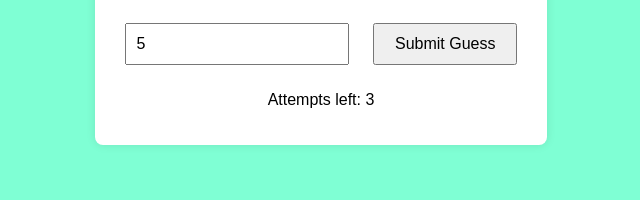
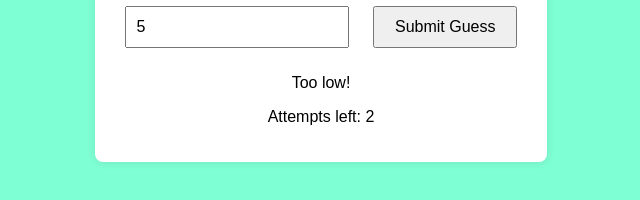
Before and after one commit to swidtech/zuri_game, a plain HTML site: page index.html in a window 1280 px wide. Both pictures are taken after typing "5" into the empty fields and a click on the button "Submit Guess". Shown: the part 388-588 px from the top of the page, without its empty margins (319-959 px from the left). Drawn offline with Linux system fonts and the light colour scheme.

Commit message:
fuctioning added

```diff
--- a/script.js
+++ b/script.js
@@ -0,0 +1,46 @@
+document.addEventListener("DOMContentLoaded", () => {
+    const randomNumber = Math.floor(Math.random() * 100) + 1;
+    let attempts = 3;
+
+    const guessInput = document.getElementById('guessInput');
+    const submitGuessButton = document.getElementById('submitGuess');
+    const messageElement = document.getElementById('message');
+    const attemptsElement = document.getElementById('attempts');
+    const playAgainButton = document.getElementById('playAgain');
+
+    submitGuessButton.addEventListener('click', () => {
+        const userGuess = parseInt(guessInput.value, 10);
+
+        if (isNaN(userGuess) || userGuess < 1 || userGuess > 100) {
+            messageElement.textContent = 'Please enter a valid number between 1 and 100';
+            return;
+        }
+
+        attempts--;
+        attemptsElement.textContent = attempts;
+
+        if (userGuess === randomNumber) {
+            messageElement.textContent = 'Congratulations! You guessed the right number.';
+            endGame();
+        } else if (userGuess < randomNumber) {
+            messageElement.textContent = 'Too low!';
+        } else {
+            messageElement.textContent = 'Too high!';
+        }
+
+        if (attempts === 0 && userGuess !== randomNumber) {
+            messageElement.textContent = `Game over! The correct number was ${randomNumber}`;
+            endGame();
+        }
+    });
+
+    playAgainButton.addEventListener('click', () => {
+        window.location.reload();
+    });
+
+    function endGame() {
+        guessInput.disabled = true;
+        submitGuessButton.disabled = true;
+        playAgainButton.style.display = 'inline-block';
+    }
+});
```
Also changed, not shown: index.html (line endings or trailing spaces), styles.css (line endings or trailing spaces).
